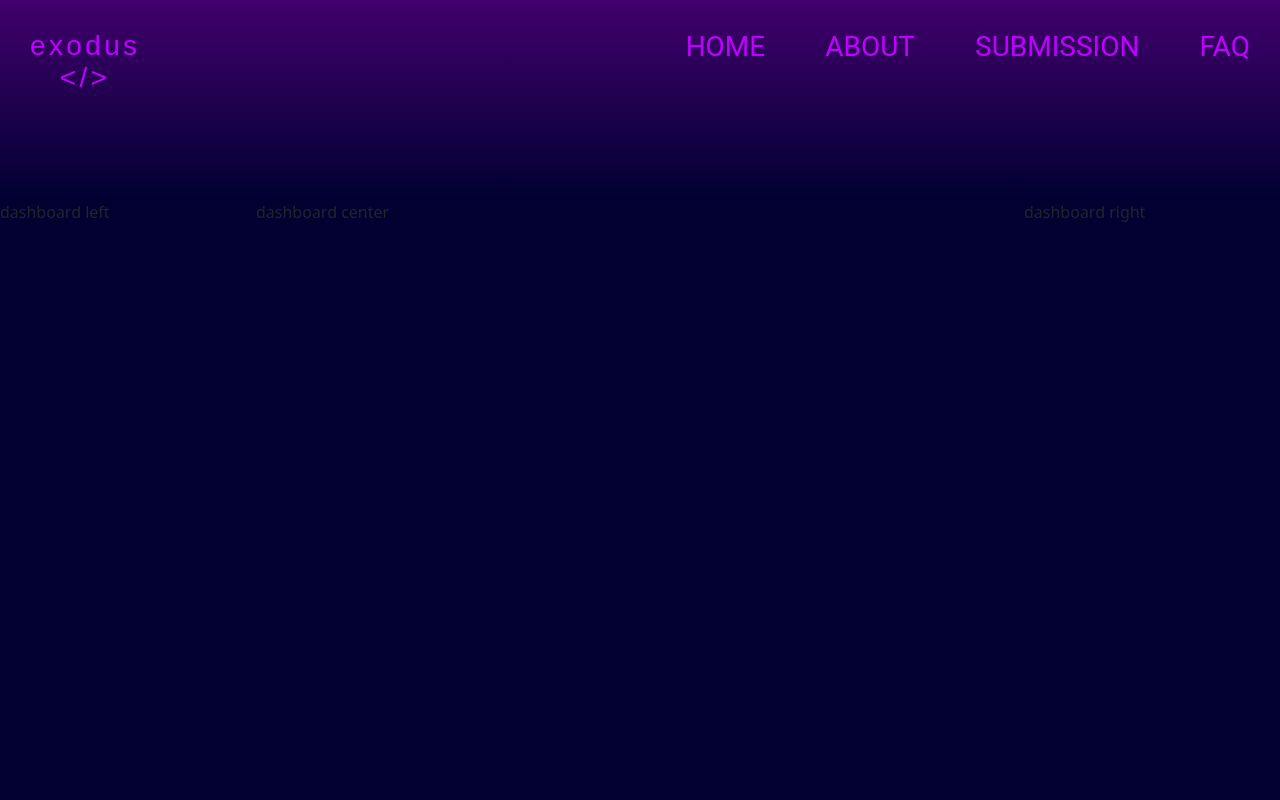
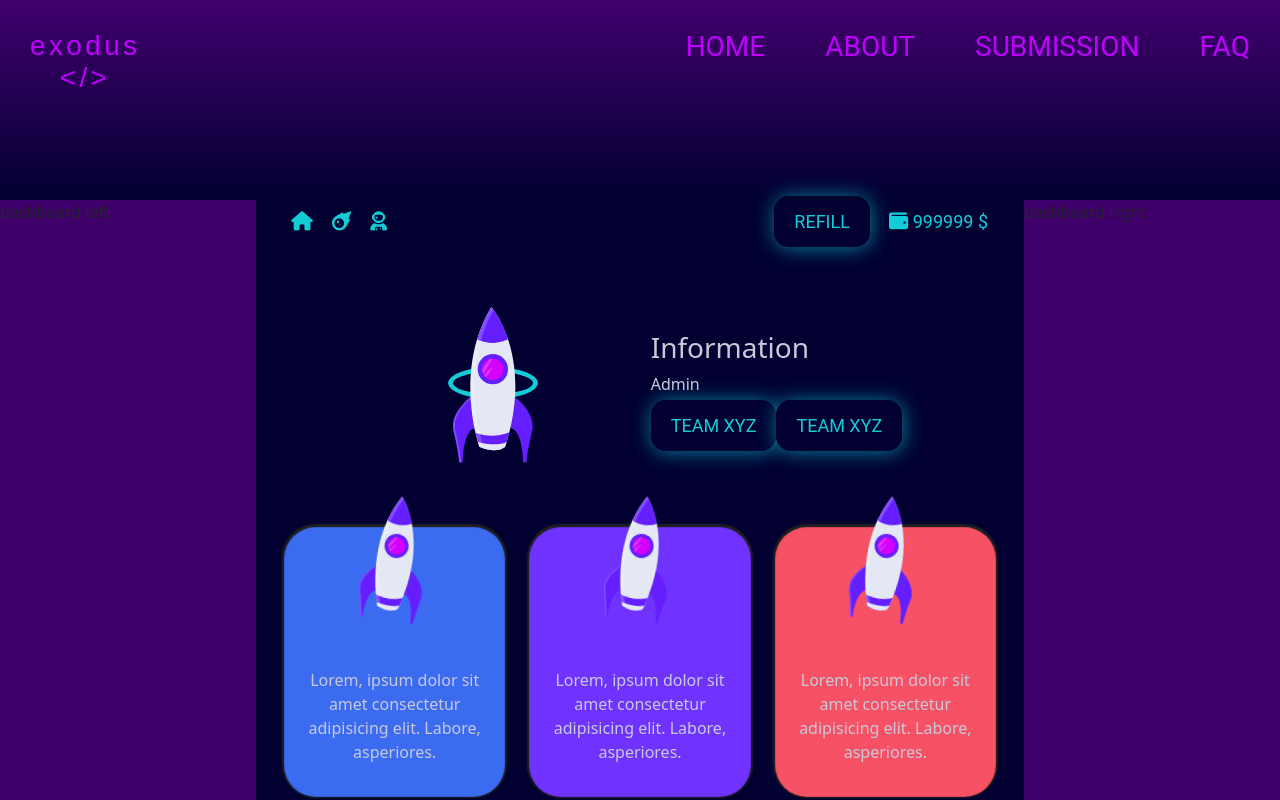
Before and after one commit to IEEESBM/Exodus-2.0, a React (Create React App) app in the folder client/: page /dashboard in a window 1280 px wide. Shown: the top 800 px of the page. Built offline with nearby package versions, Linux system fonts and the light colour scheme.

Commit message:
AyushP -> dashboard-center (not complete)

```diff
--- a/client/package.json
+++ b/client/package.json
@@ -7,6 +7,7 @@
     "@testing-library/react": "^11.2.7",
     "@testing-library/user-event": "^12.8.3",
     "react": "^17.0.2",
+    "react-countdown-circle-timer": "^2.5.4",
     "react-dom": "^17.0.2",
     "react-router-dom": "^5.3.0",
     "react-scripts": "4.0.3",
--- a/client/public/index.html
+++ b/client/public/index.html
@@ -30,6 +30,9 @@
       integrity="sha384-EVSTQN3/azprG1Anm3QDgpJLIm9Nao0Yz1ztcQTwFspd3yD65VohhpuuCOmLASjC"
       crossorigin="anonymous"
     />
+
+    <!--  Font awesome   -->
+    <script src="https://kit.fontawesome.com/5ba62af6e4.js" crossorigin="anonymous"></script>
     <title>React App</title>
   </head>
   <body>
--- /dev/null
+++ b/client/src/pages/dashboard/Dashboard-center.css
@@ -0,0 +1,119 @@
+/* ----------------- Navbar --------------------- */
+
+.nav-item {
+    margin-left: 1em;
+    margin-bottom: 2em;
+}
+
+.nav-icons {
+    margin-left: 1em;
+    font-size: larger;
+    /* color: #BF00D6; */
+    color: rgba(24, 255, 255, 0.8);
+}
+
+.dashboard-btn {
+    text-transform: uppercase;
+    text-decoration: none;
+    font-family: 'Roboto', sans-serif;
+    font-style: normal;
+    font-weight: normal;
+    font-size: 18px;
+    padding: 15px 20px 15px 20px;
+    text-align: center;
+    color: rgba(24, 255, 255, 0.8);
+    background: #010031;
+    box-shadow: 1px 1px 20px rgba(24, 255, 255, 0.5);
+    border-radius: 15px;
+    transition: 200ms;
+}
+
+.dashboard-btn:hover {
+    color: #18FFFF;
+}
+
+.navbar-score {
+    margin-right: 2em;
+    font-family: 'Roboto', sans-serif;
+    font-style: normal;
+    font-weight: normal;
+    font-size: 18px;
+    color: rgba(24, 255, 255, 0.8);
+}
+
+.nav-icons:hover {
+    color: #18FFFF;
+    transform: scale(1.2);
+}
+
+
+/* ----------------- Profile --------------------- */
+
+.user {
+    margin: 2em;
+}
+
+.profile-pic {
+    flex: 1;
+    padding-left: 10em;
+}
+
+.img-border {
+    border: 5px solid rgba(24, 255, 255, 0.8);
+    border-radius: 50%;
+}
+
+.user-pic {
+    width: 5em;
+}
+
+.user-details {
+    color: #C8CADA;
+    flex: 2;
+}
+
+.team-link {
+    text-transform: uppercase;
+    text-decoration: none;
+    font-family: 'Roboto', sans-serif;
+    font-style: normal;
+    font-weight: normal;
+    font-size: 18px;
+    padding: 15px 20px 15px 20px;
+    text-align: center;
+    color: rgba(24, 255, 255, 0.8);
+    background: #010031;
+    box-shadow: 1px 1px 20px rgba(24, 255, 255, 0.5);
+    border-radius: 15px;
+    transition: 200ms;
+}
+
+.team-link:hover {
+    color: #18FFFF;
+}
+
+
+/* ----------------- Cards --------------------- */
+
+.cards-section {
+    margin: 1em;
+}
+
+.card {
+    border-radius: 2em;
+    box-shadow: rgb(34, 34, 34) 0px -1px 2px 2px;
+    margin-top: 1em;
+    margin-bottom: 1em;
+}
+
+.card-img {
+    z-index: 2;
+    position: relative;
+    top: -2em;
+    width: 4rem;
+    transform: rotate3d(1, 2.0, 3.0, 10deg);
+}
+
+.card-body {
+    color: #C8CADA;
+}
--- a/client/src/pages/dashboard/Dashboard-center.js
+++ b/client/src/pages/dashboard/Dashboard-center.js
@@ -1,7 +1,35 @@
+import Card from './component/Card';
+import perc from '../../images/rocket.svg';
+import Navbar from './component/Navbar';
+import Profile from './component/Profile';
+
 function DashboardCenter() {
     return (
       <>
-      <div className='dashboard-center'>dashboard center</div>
+        <div className='dashboard-center'>
+
+            {/* -------------- Navbar -------------- */}
+            <Navbar />
+
+            {/* -------------- User details --------------- */}
+            <div className="row">
+                <Profile imgsrc={perc}/>
+            </div>
+
+
+            {/* -------------- Cards --------------- */}
+            <div className="row cards-section">
+                <div className="col-lg-4 col-md-6 col-sm-12">
+                    <Card imgsrc={perc} bgcolor="#3B6BF0" cardtext="Lorem, ipsum dolor sit amet consectetur adipisicing elit. Labore, asperiores." />
+                </div>
+                <div className="col-lg-4 col-md-6 col-sm-12">
+                    <Card imgsrc={perc} bgcolor="#7033FF" cardtext="Lorem, ipsum dolor sit amet consectetur adipisicing elit. Labore, asperiores." />
+                </div>
+                <div className="col-lg-4 col-md-6 col-sm-12">
+                    <Card imgsrc={perc} bgcolor="#F65164" cardtext="Lorem, ipsum dolor sit amet consectetur adipisicing elit. Labore, asperiores." />
+                </div>
+            </div>
+        </div>
       </>
     );
   }
--- a/client/src/pages/dashboard/Dashboard.css
+++ b/client/src/pages/dashboard/Dashboard.css
@@ -1,16 +1,18 @@
-*{
+* {
     margin: 0;
     padding: 0;
     box-sizing: border-box;
 }
 
-.dashboard-container{
+.dashboard-container {
     display: flex;
     justify-content: space-around;
 }
 
 .dashboard-left {
     flex: 20%;
+    min-height: 100vh;
+    background-color: #40006C;
 }
 
 .dashboard-center {
@@ -19,4 +21,6 @@
 
 .dashboard-right {
     flex: 20%;
+    min-height: 100vh;
+    background-color: #40006C;
 }
--- a/client/src/pages/dashboard/Dashboard.js
+++ b/client/src/pages/dashboard/Dashboard.js
@@ -2,6 +2,7 @@ import DashboardCenter from "./Dashboard-center";
 import DashboardLeft from "./Dashboard-left";
 import DashboardRight from "./Dashboard-right";
 import './Dashboard.css'
+import './Dashboard-center.css';
 
 function Dashboard() {
   return (
--- /dev/null
+++ b/client/src/pages/dashboard/component/Card.js
@@ -0,0 +1,16 @@
+import React from 'react';
+
+const Card = (props) => {
+    return (
+        <div className="card d-flex flex-column justify-content-center align-items-center" style={{"backgroundColor": props.bgcolor}}>
+            <div className="card-img-center">
+                <img className="card-img" src={props.imgsrc} alt="" />
+            </div>
+            <div className="card-body text-center" style={{"width": "15rem"}}>
+                <p>{props.cardtext}</p>
+            </div>
+        </div>
+    )
+}
+
+export default Card;
--- /dev/null
+++ b/client/src/pages/dashboard/component/Navbar.js
@@ -0,0 +1,25 @@
+import React from 'react';
+import {NavLink} from 'react-router-dom';
+
+function Navbar(){
+    return (
+        <nav className="navbar navbar-expand-lg">
+            <ul className="navbar-nav me-auto">
+                <li className="nav-item">
+                    <NavLink to="/"><i className="fas fa-home nav-icons"></i></NavLink>
+                    <NavLink to="/"><i class="fas fa-meteor nav-icons"></i></NavLink>
+                    <NavLink to="/"><i class="fas fa-user-astronaut nav-icons"></i></NavLink>
+                </li>
+
+            </ul>
+            <ul className="nav-item">
+                <a href="#" className="dashboard-btn">Refill</a>
+                <i class="fas fa-wallet nav-icons"></i>
+                <span className="navbar-score"> 999999 $</span>
+            </ul>
+        </nav>
+    )
+
+}
+
+export default Navbar;
--- /dev/null
+++ b/client/src/pages/dashboard/component/Profile.js
@@ -0,0 +1,23 @@
+import React from 'react';
+
+const Profile = (props) => {
+    return (
+        <div className="user d-flex flex-row justify-content-center align-items-center">
+            <div className="profile-pic">
+                <span className="img-border">
+                    <img className="user-pic" src={props.imgsrc} alt="profile pic" />
+                </span>
+            </div>
+            <div className="user-details">
+                <h3>Information</h3>
+                <p className="user-name">Admin</p>
+                <div className="user-team">
+                    <a href="#" className="team-link">Team xyz</a>
+                    <a href="#" className="team-link">Team xyz</a>
+                </div>
+            </div>
+        </div>
+    )
+}
+
+export default Profile;
```
Also changed, not shown: 1 other file (tests, documents, lock files or other folders). Lines whose indentation alone changed are shown as unchanged.
